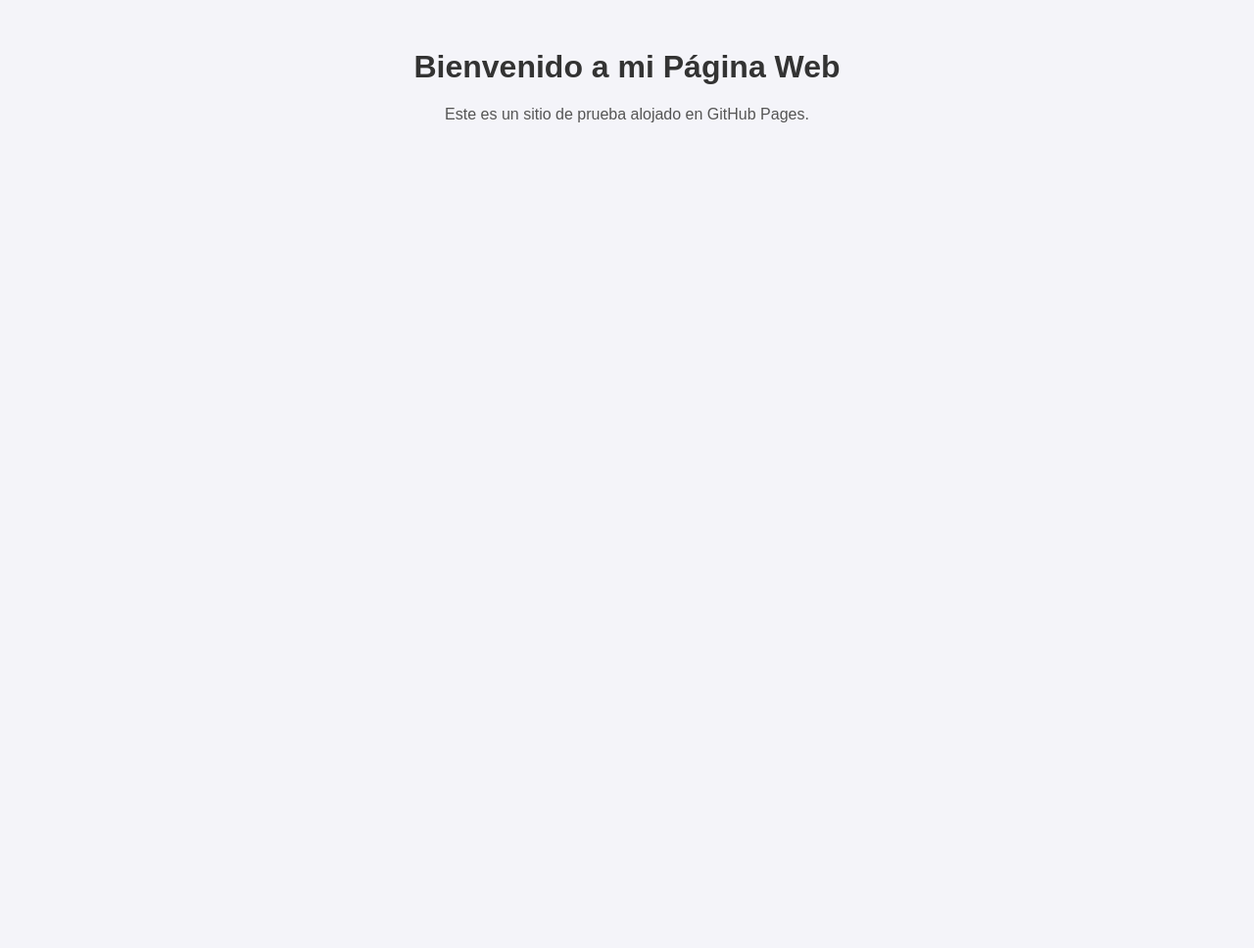
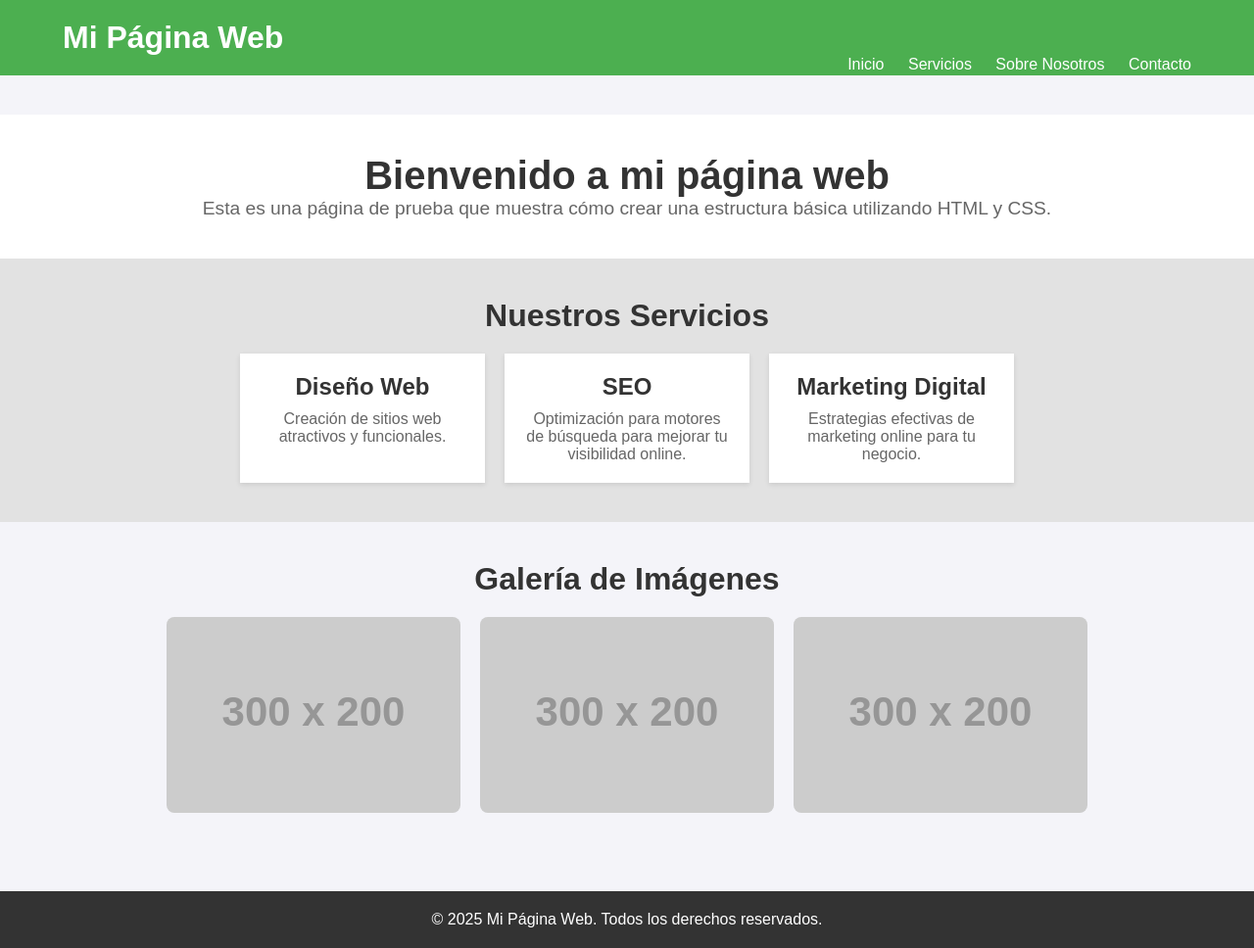
Before and after one commit to jcp0997/mi-pagina-web, a plain HTML site: page index.html in a window 1280 px wide. Shown: the whole page at 98% size. Before the commit the page ends 800 px from the top, so only its background shows below. Drawn offline with Linux system fonts and the light colour scheme; placeholder pictures from the web are drawn by us.

Commit message:
Segundo commit: cambiar estilo página web

```diff
--- a/index.html
+++ b/index.html
@@ -7,7 +7,70 @@
     <link rel="stylesheet" href="style.css">
 </head>
 <body>
-    <h1>Bienvenido a mi Página Web</h1>
-    <p>Este es un sitio de prueba alojado en GitHub Pages.</p>
+
+    <!-- Header Section -->
+    <header>
+        <div class="container">
+            <h1>Mi Página Web</h1>
+            <nav>
+                <ul>
+                    <li><a href="#">Inicio</a></li>
+                    <li><a href="#">Servicios</a></li>
+                    <li><a href="#">Sobre Nosotros</a></li>
+                    <li><a href="#">Contacto</a></li>
+                </ul>
+            </nav>
+        </div>
+    </header>
+
+    <!-- Main Content Section -->
+    <main>
+        <section class="intro">
+            <div class="container">
+                <h2>Bienvenido a mi página web</h2>
+                <p>Esta es una página de prueba que muestra cómo crear una estructura básica utilizando HTML y CSS.</p>
+            </div>
+        </section>
+
+        <section class="features">
+            <div class="container">
+                <h2>Nuestros Servicios</h2>
+                <div class="cards">
+                    <div class="card">
+                        <h3>Diseño Web</h3>
+                        <p>Creación de sitios web atractivos y funcionales.</p>
+                    </div>
+                    <div class="card">
+                        <h3>SEO</h3>
+                        <p>Optimización para motores de búsqueda para mejorar tu visibilidad online.</p>
+                    </div>
+                    <div class="card">
+                        <h3>Marketing Digital</h3>
+                        <p>Estrategias efectivas de marketing online para tu negocio.</p>
+                    </div>
+                </div>
+            </div>
+        </section>
+
+        <!-- Image Section -->
+        <section class="gallery">
+            <div class="container">
+                <h2>Galería de Imágenes</h2>
+                <div class="images">
+                    <img src="https://via.placeholder.com/300x200" alt="Imagen 1">
+                    <img src="https://via.placeholder.com/300x200" alt="Imagen 2">
+                    <img src="https://via.placeholder.com/300x200" alt="Imagen 3">
+                </div>
+            </div>
+        </section>
+    </main>
+
+    <!-- Footer Section -->
+    <footer>
+        <div class="container">
+            <p>&copy; 2025 Mi Página Web. Todos los derechos reservados.</p>
+        </div>
+    </footer>
+
 </body>
 </html>
--- a/style.css
+++ b/style.css
@@ -1,14 +1,142 @@
+/* Reset some default browser styles */
+* {
+    margin: 0;
+    padding: 0;
+    box-sizing: border-box;
+}
+
+/* Body and global styles */
 body {
     font-family: Arial, sans-serif;
     background-color: #f4f4f9;
-    text-align: center;
-    margin-top: 50px;
-}
-
-h1 {
     color: #333;
 }
 
-p {
-    color: #555;
+/* Container class to center content */
+.container {
+    width: 90%;
+    margin: 0 auto;
 }
+
+/* Header styles */
+header {
+    background-color: #4CAF50;
+    color: white;
+    padding: 20px 0;
+}
+
+header h1 {
+    display: inline-block;
+    font-size: 2rem;
+}
+
+nav ul {
+    list-style-type: none;
+    float: right;
+}
+
+nav ul li {
+    display: inline;
+    margin-left: 20px;
+}
+
+nav ul li a {
+    text-decoration: none;
+    color: white;
+    font-size: 1rem;
+}
+
+nav ul li a:hover {
+    text-decoration: underline;
+}
+
+/* Main section styles */
+main {
+    padding: 40px 0;
+}
+
+/* Intro section */
+.intro {
+    background-color: #ffffff;
+    padding: 40px 0;
+    text-align: center;
+}
+
+.intro h2 {
+    font-size: 2.5rem;
+    color: #333;
+}
+
+.intro p {
+    font-size: 1.2rem;
+    color: #666;
+}
+
+/* Features section */
+.features {
+    background-color: #e2e2e2;
+    padding: 40px 0;
+    text-align: center;
+}
+
+.features h2 {
+    font-size: 2rem;
+    color: #333;
+    margin-bottom: 20px;
+}
+
+.cards {
+    display: flex;
+    justify-content: center;
+    gap: 20px;
+}
+
+.card {
+    background-color: white;
+    padding: 20px;
+    width: 250px;
+    box-shadow: 0 2px 5px rgba(0, 0, 0, 0.1);
+}
+
+.card h3 {
+    font-size: 1.5rem;
+    margin-bottom: 10px;
+}
+
+.card p {
+    font-size: 1rem;
+    color: #666;
+}
+
+/* Gallery Section */
+.gallery {
+    padding: 40px 0;
+    text-align: center;
+}
+
+.gallery h2 {
+    font-size: 2rem;
+    color: #333;
+    margin-bottom: 20px;
+}
+
+.images {
+    display: flex;
+    justify-content: center;
+    gap: 20px;
+}
+
+.images img {
+    width: 300px;
+    height: 200px;
+    object-fit: cover;
+    border-radius: 8px;
+}
+
+/* Footer styles */
+footer {
+    background-color: #333;
+    color: white;
+    padding: 20px 0;
+    text-align: center;
+}
```
